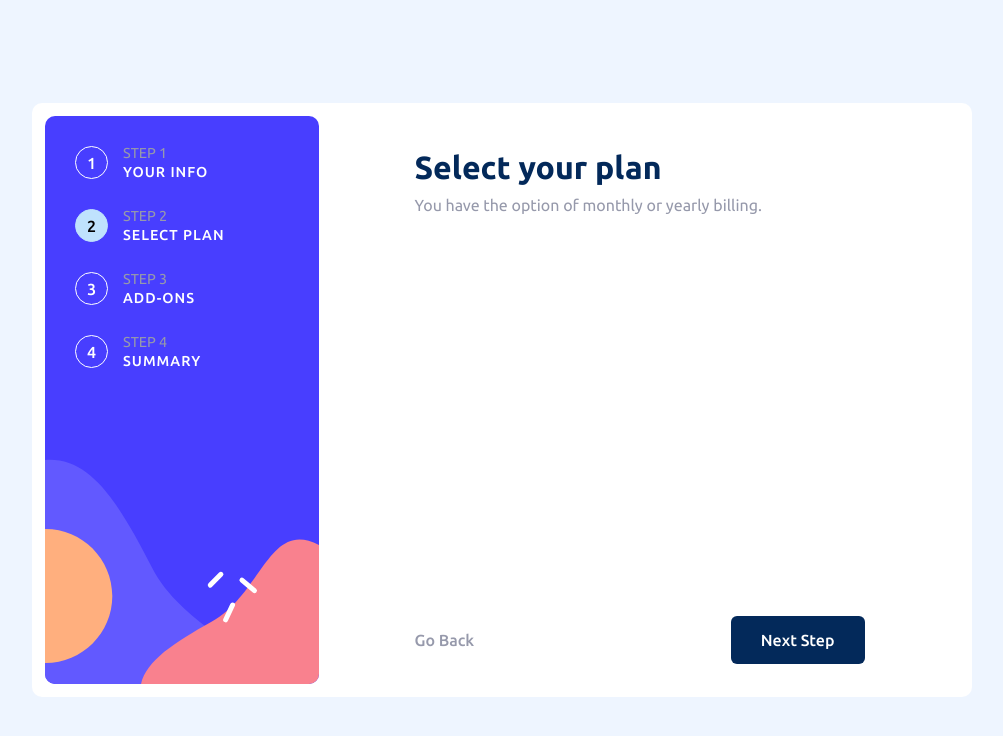
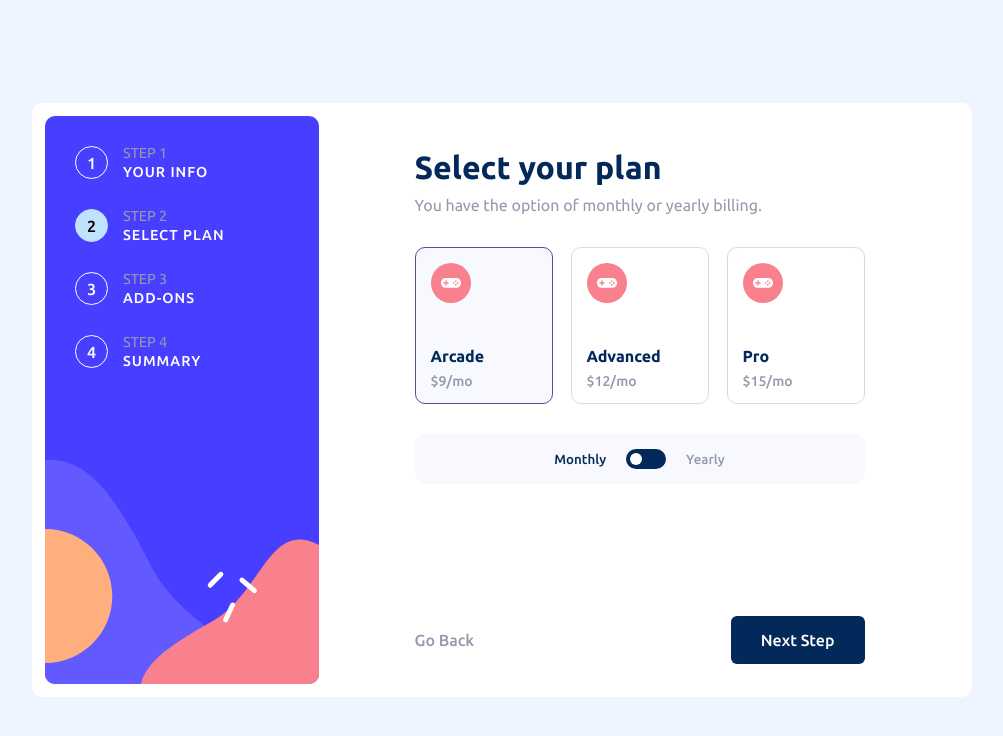
Before and after one commit to EscapismValery/multi-step-form, a React (Create React App) app: page /step2 in a window 1280 px wide. Shown: the top 736 px of the page, without its empty margins (138-1141 px from the left). Built offline with nearby package versions, Linux system fonts and the light colour scheme.

Commit message:
Вёрстка 2 и 3 шага, интерактив, логика (без запоминания информации)

```diff
--- a/src/App.scss
+++ b/src/App.scss
@@ -3,7 +3,7 @@
 @import "./styles/mixins";
 @import "./styles/_vars";
 @import "./styles/mobile";
-
+/* ----------- Главный контейнер с фоном ----------- */
 .App {
 	display: flex;
 	justify-content: center;
@@ -13,6 +13,7 @@
 	overflow: hidden;
 	background-color: #EEF5FF;
 }
+/* ----------- Контейнер со всем содержимым ----------- */
 .cardform {
 	display: flex;
 	width: 940px;
@@ -27,6 +28,7 @@
 		margin: 20px auto;
 	}
 }
+/* ----------- Контейнер боковой навигации ----------- */
 .sidebar {
 	width: 275px;
 	height: 568px;
@@ -72,23 +74,11 @@
 		letter-spacing: 1px;
 	}
 }
-// ------------------------ FORM ------------------------------
+/* ----------- Контейнер содержимого любого шага ----------- */
 .form {
 	display: flex;
 	flex-direction: column;
 	height: 100%;
-	&-finish {
-		width: 100%;
-		height: 100%;
-		display: flex;
-		flex-direction: column;
-		justify-content: center;
-		align-items: center;
-		gap: 20px;
-		&__text {
-			text-align: center;
-		}
-	}
 	&__title {
 		margin-top: 15px;
 		margin-bottom: 10px;
@@ -101,13 +91,14 @@
 		font-family: Ubuntu-Regular;
 		font-size: 16px;
 		line-height: 1.5;
+		margin-bottom: 30px;
 	}
 	&__content {
 		display: flex;
 		flex-direction: column;
-		margin-top: 30px;
 		gap: 25px;
 	}
+	/* --- Стили для label и input на 1 странице --- */
 	&__label {
 		display: flex;
 		flex-direction: column;
@@ -125,7 +116,192 @@
 	&__input::placeholder {
 		color: #9699AB;
 	}
+	/* --- Стили для плана и цен на 2 странице --- */
+	&__plan {
+		display: grid;
+		grid-template-columns: 1fr 1fr 1fr;
+		grid-template-rows: 1fr;
+		grid-column-gap: 18px;
+		& .plan-form {
+			&__item {
+				padding: 100px 15px 15px 15px;
+				border: 1px solid #DBDBDD;
+				background-color: #fff;
+				border-radius: 10px;
+				cursor: pointer;
+				display: flex;
+				flex-direction: column;
+				gap: 10px;
+				transition: all .2s ease;
+			}
+			&__item:hover {
+				border: 1px solid #524E98;
+			}
+			&__item:nth-child(1) {
+				background: url("./images/icon-arcade.svg") no-repeat 15px 15px;
+			}
+			&__item:nth-child(2) {
+				background: url("./images/icon-advanced.svg") no-repeat 15px 15px;
+			}
+			&__item:nth-child(3) {
+				background: url("./images/icon-pro.svg") no-repeat 15px 15px;
+			}
+			&__radio {
+				width: 0;
+				height: 0;
+				position: absolute;
+				opacity: 0;
+			}
+			&__radio:checked + .plan-form__item {
+				border: 1px solid #524E98;
+				background-color: #F8F9FE;
+			}
+			&__title {
+				color: #03295A;
+				font-family: Ubuntu-Bold;
+				font-size: 16px;
+			}
+			&__price {
+				color: #9699AB;
+				font-size: 14px;
+			}
+			&__free {
+				color: #03295A;
+				font-size: 12px;
+				display: none;
+			}
+			&__free.active {
+				display: block;
+			}
+		}
+	}
+	&__plan-period {
+		display: flex;
+		justify-content: center;
+		gap: 20px;
+		width: 100%;
+		margin-top: 30px;
+		padding: 15px;
+		background-color: #F8F9FE;
+		border-radius: 10px;
+		& .plan-period {
+			&__title {
+				background: transparent;
+				color: #9699AB;
+				transition: color .2s ease;
+			}
+			&__title.active {
+				color: #03295A;
+			}
+			&__switch {
+				width: 40px;
+				height: 20px;
+				background-color: #03295A;
+				border-radius: 100px;
+				position: relative;
+			}
+			&__switch:before {
+				content: "";
+				position: absolute;
+				top: 4px;
+				left: 4px;
+				width: 12px;
+				height: 12px;
+				background-color: #fff;
+				border-radius: 100px;
+				transition: left .2s ease;
+			}
+			&__switch.active:before {
+				left: 24px;
+			}
+		}
+	}
+	/* --- Стили для чекбоксов на 3 странице --- */
+	&__addons {
+		display: flex;
+		flex-direction: column;
+		gap: 15px;
+		& .addons-form {
+			&__item {
+				display: flex;
+				justify-content: space-between;
+				align-items: center;
+				padding: 20px;
+				border: 1px solid #DBDADF;
+				border-radius: 10px;
+				height: 80px;
+				cursor: pointer;
+				transition: all .2s ease;
+			}
+			&__item:hover {
+				border: 1px solid #524E98;
+			}
+			&__item.active {
+				border: 1px solid #524E98;
+				background-color: #F8F9FE;
+			}
+			&__item-container {
+				display: flex;
+				justify-content: space-between;
+				height: 100%;
+			}
+			&__mark {
+				width: 20px;
+				height: 20px;
+				background: transparent;
+				border: 1px solid #E1E0E5;
+				border-radius: 4px;
+				margin-right: 20px;
+				align-self: center;
+			}
+			&__text {
+				display: flex;
+				flex-direction: column;
+				justify-content: space-between;
+				height: 100%;
+			}
+			&__title {
+				color: #03295A;
+				font-family: Ubuntu-Bold;
+				font-size: 16px;
+			}
+			&__desc {
+				color: #9699AB;
+				font-size: 14px;
+			}
+			&__price {
+				color: #524E9B;
+			}
+			&__check {
+				width: 0;
+				height: 0;
+				position: absolute;
+				opacity: 0;
+			}
+			&__check:checked + .addons-form__mark {
+				background: url("./images/icon-checkmark.svg") no-repeat 50% 50%;
+				background-color: #4C41FF;
+				border: 1px solid #4C41FF;
+			}
+		}
+	}
+
+	/* --- Стили страницы успешной отправки формы --- */
+	&-finish {
+		width: 100%;
+		height: 100%;
+		display: flex;
+		flex-direction: column;
+		justify-content: center;
+		align-items: center;
+		gap: 20px;
+		&__text {
+			text-align: center;
+		}
+	}
 }
+
+/* ----------- Стили общих кнопок на каждом шаге ----------- */
 .buttons {
 	width: 100%;
 	display: flex;
--- a/src/components/Step2.jsx
+++ b/src/components/Step2.jsx
@@ -1,4 +1,4 @@
-import React from 'react';
+import React, { useState } from 'react';
 import { useNavigate } from 'react-router-dom';
 import CardForm from './CardForm';
 import MyForm from './MyForm';
@@ -7,11 +7,62 @@ import PrevButton from './PrevButton';
 
 const Step2 = () => {
 	const navigate = useNavigate();
+
+	const [periodPrice, setPeriodPrice] = useState([9, 12, 15]);
+
 	const NextStep = () => {
 		navigate("/step3");
 	}
 	const PrevStep = () => {
 		navigate("/");
+	}
+
+	const ShowPeriod = (e) => {
+		const monthly = document.querySelector('.plan-period-monthly');
+		const yearly = document.querySelector('.plan-period-yearly');
+		const periodSwitch = document.querySelector('.plan-period__switch');
+		const freeMonth = document.querySelectorAll('.plan-form__free');
+
+		switch (e.target.classList.value) {
+			case 'plan-period__title plan-period-monthly':
+				monthly.classList.add('active');
+				yearly.classList.remove('active');
+				periodSwitch.classList.remove('active');
+				for (let i = 0; i < freeMonth.length; i++) {
+					freeMonth[i].classList.remove('active');
+				}
+				setPeriodPrice([9, 12, 15]);
+				break;
+			case 'plan-period__title plan-period-yearly':
+				monthly.classList.remove('active');
+				yearly.classList.add('active');
+				periodSwitch.classList.add('active');
+				for (let i = 0; i < freeMonth.length; i++) {
+					freeMonth[i].classList.add('active');
+				}
+				setPeriodPrice([90, 120, 150]);
+				break;
+			case 'plan-period__switch':
+				monthly.classList.remove('active');
+				yearly.classList.add('active');
+				periodSwitch.classList.add('active');
+				for (let i = 0; i < freeMonth.length; i++) {
+					freeMonth[i].classList.add('active');
+				}
+				setPeriodPrice([90, 120, 150]);
+				break;
+			case 'plan-period__switch active':
+				monthly.classList.add('active');
+				yearly.classList.remove('active');
+				periodSwitch.classList.remove('active');
+				for (let i = 0; i < freeMonth.length; i++) {
+					freeMonth[i].classList.remove('active');
+				}
+				setPeriodPrice([9, 12, 15]);
+				break;
+			default:
+				break;
+		}
 	}
 	return (
 		<CardForm active={2}>
@@ -20,7 +71,37 @@ const Step2 = () => {
 					title={"Select your plan"}
 					description={"You have the option of monthly or yearly billing."}
 				>
-
+					<div className="form__plan plan-form">
+						<label>
+							<input type="radio" name='plan' className='plan-form__radio' defaultChecked />
+							<div className="plan-form__item">
+								<h4 className='plan-form__title'>Arcade</h4>
+								<p className="plan-form__price">${periodPrice[0]}/mo</p>
+								<p className="plan-form__free">2 months free</p>
+							</div>
+						</label>
+						<label>
+							<input type="radio" name='plan' className='plan-form__radio' />
+							<div className="plan-form__item">
+								<h4 className='plan-form__title'>Advanced</h4>
+								<p className="plan-form__price">${periodPrice[1]}/mo</p>
+								<p className="plan-form__free">2 months free</p>
+							</div>
+						</label>
+						<label>
+							<input type="radio" name='plan' className='plan-form__radio' />
+							<div className="plan-form__item">
+								<h4 className='plan-form__title'>Pro</h4>
+								<p className="plan-form__price">${periodPrice[2]}/mo</p>
+								<p className="plan-form__free">2 months free</p>
+							</div>
+						</label>
+					</div>
+					<div className="form__plan-period plan-period" onClick={e => ShowPeriod(e)}>
+						<button className='plan-period__title plan-period-monthly active'>Monthly</button>
+						<button className='plan-period__switch'></button>
+						<button className='plan-period__title plan-period-yearly'>Yearly</button>
+					</div>
 				</MyForm>
 				<div className="buttons">
 					<PrevButton onClick={PrevStep}>Go Back</PrevButton>
--- a/src/components/Step3.jsx
+++ b/src/components/Step3.jsx
@@ -13,6 +13,12 @@ const Step3 = () => {
 	const PrevStep = () => {
 		navigate("/step2");
 	}
+
+	const ShowActive = (e, num) => {
+		let addonsItems = document.querySelectorAll('.addons-form__item');
+
+		addonsItems[num].classList.toggle('active');
+	}
 	return (
 		<CardForm active={3}>
 			<div className="cardform__container">
@@ -20,7 +26,47 @@ const Step3 = () => {
 					title={"Pick add-ons"}
 					description={"Add-ons help enhance your gaming experience."}
 				>
-
+					<div className="form__addons addons-form">
+						<label>
+							<div className="addons-form__item" onChange={e => ShowActive(e, 0)}>
+								<div className='addons-form__item-container'>
+									<input type="checkbox" name='addons' className='addons-form__check' />
+									<span className='addons-form__mark'></span>
+									<div className="addons-form__text">
+										<h4 className='addons-form__title'>Online service</h4>
+										<p className="addons-form__desc">Access to multiplayer games</p>
+									</div>
+								</div>
+								<p className="addons-form__price">+$1/mo</p>
+							</div>
+						</label>
+						<label>
+							<div className="addons-form__item" onChange={e => ShowActive(e, 1)}>
+								<div className='addons-form__item-container'>
+									<input type="checkbox" name='addons' className='addons-form__check' />
+									<span className='addons-form__mark'></span>
+									<div className="addons-form__text">
+										<h4 className='addons-form__title'>Larger storage</h4>
+										<p className="addons-form__desc">Extra 1TB of cloud save</p>
+									</div>
+								</div>
+								<p className="addons-form__price">+$2/mo</p>
+							</div>
+						</label>
+						<label>
+							<div className="addons-form__item" onChange={e => ShowActive(e, 2)}>
+								<div className='addons-form__item-container'>
+									<input type="checkbox" name='addons' className='addons-form__check' />
+									<span className='addons-form__mark'></span>
+									<div className="addons-form__text">
+										<h4 className='addons-form__title'>Customizable Profile</h4>
+										<p className="addons-form__desc">Custom theme on your profile</p>
+									</div>
+								</div>
+								<p className="addons-form__price">+$2/mo</p>
+							</div>
+						</label>
+					</div>
 				</MyForm>
 				<div className="buttons">
 					<PrevButton onClick={PrevStep}>Go Back</PrevButton>
```
